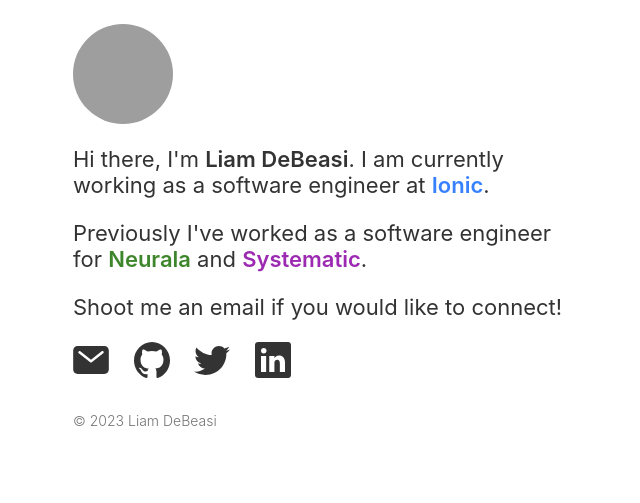
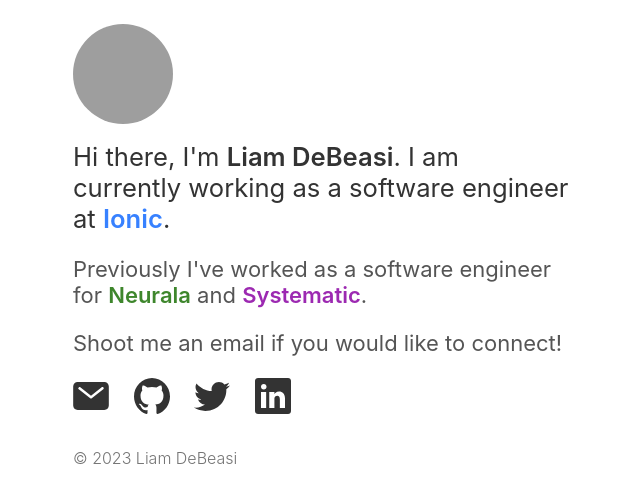
Before and after one commit to liamdebeasi/liamdebeasi.com, a PHP site: page / in a window 1280 px wide. Shown: the top 503 px of the page, without its empty margins (317-957 px from the left). Run offline with PHP 8.4, Linux system fonts and the light colour scheme; grey boxes are pictures that could not be loaded.

Commit message:
support dynamic type, add h1

```diff
--- a/index.html
+++ b/index.html
@@ -13,9 +13,9 @@
       <main>
         <div class="me"></div>
 
-        <p>
+        <h1>
           Hi there, I'm <strong>Liam DeBeasi</strong>. I am currently working as a software engineer at <a href="https://ionicframework.com" rel="noopener" target="_blank" class="ionic">Ionic</a>.
-        </p>
+        </h1>
 
         <p>
           Previously I've worked as a software engineer for <a href="https://www.neurala.com" rel="noopener" target="_blank" class="neurala">Neurala</a> and <a href="https://systematic.io" class="systematic" rel="noopener" target="_blank">Systematic</a>.
--- a/styles.css
+++ b/styles.css
@@ -1,11 +1,30 @@
+html {
+  font: -apple-system-body;
+  font-family: -apple-system, BlinkMacSystemFont, "Helvetica Neue", "Roboto", sans-serif;
+
+  --header-color: #333;
+  --body-color: #555;
+  --footer-color: #757575;
+}
+
 body {
   padding: 16px;
-
-  font-family: -apple-system, BlinkMacSystemFont, "Helvetica Neue", "Roboto", sans-serif;
+  background: var(--background);
 }
 
 strong, a {
   font-weight: 600;
+}
+
+main p {
+  font-size: 1.375rem;
+  color: var(--body-color);
+}
+
+main h1 {
+  font-weight: normal;
+  font-size: 1.6rem;
+  color: var(--header-color);
 }
 
 main a {
@@ -14,19 +33,19 @@
   position: relative;
   display: inline-block;
 
-  color: var(--color);
+  color: var(--link-color);
 }
 
 main a.ionic {
-  --color: #3781ff;
+  --link-color: #3781ff;
 }
 
 main a.neurala {
-  --color: #3E862C;
+  --link-color: #3E862C;
 }
 
 main a.systematic {
-  --color: #9c29b1;
+  --link-color: #9c29b1;
 }
 
 .me {
@@ -45,12 +64,6 @@
   max-width: 500px;
 
   margin: 0 auto;
-}
-
-main p {
-  color: #333;
-
-  font-size: 22px;
 }
 
 .social {
@@ -90,10 +103,9 @@
 }
 
 footer {
-  font-size: 14px;
   font-weight: 300;
 
-  color: #757575;
+  color: var(--footer-color);
 }
 
 @media (any-hover: hover) {
@@ -128,12 +140,11 @@
 }
 
 @media (prefers-color-scheme: dark) {
-  body {
-    background: #1e1e1e;
-  }
-
-  main p {
-    color: #eee;
+  html {
+    --header-color: #fff;
+    --body-color: #ddd;
+    --footer-color: #aaa;
+    --background: #1e1e1e;
   }
 
   .social a {
@@ -141,14 +152,10 @@
   }
 
   main a.systematic {
-    --color: #ca46ff;
+    --link-color: #ca46ff;
   }
 
   main a.neurala {
-    --color: #96cc6d;
-  }
-
-  footer {
-    color: #aaaaaa;
+    --link-color: #96cc6d;
   }
 }
```
